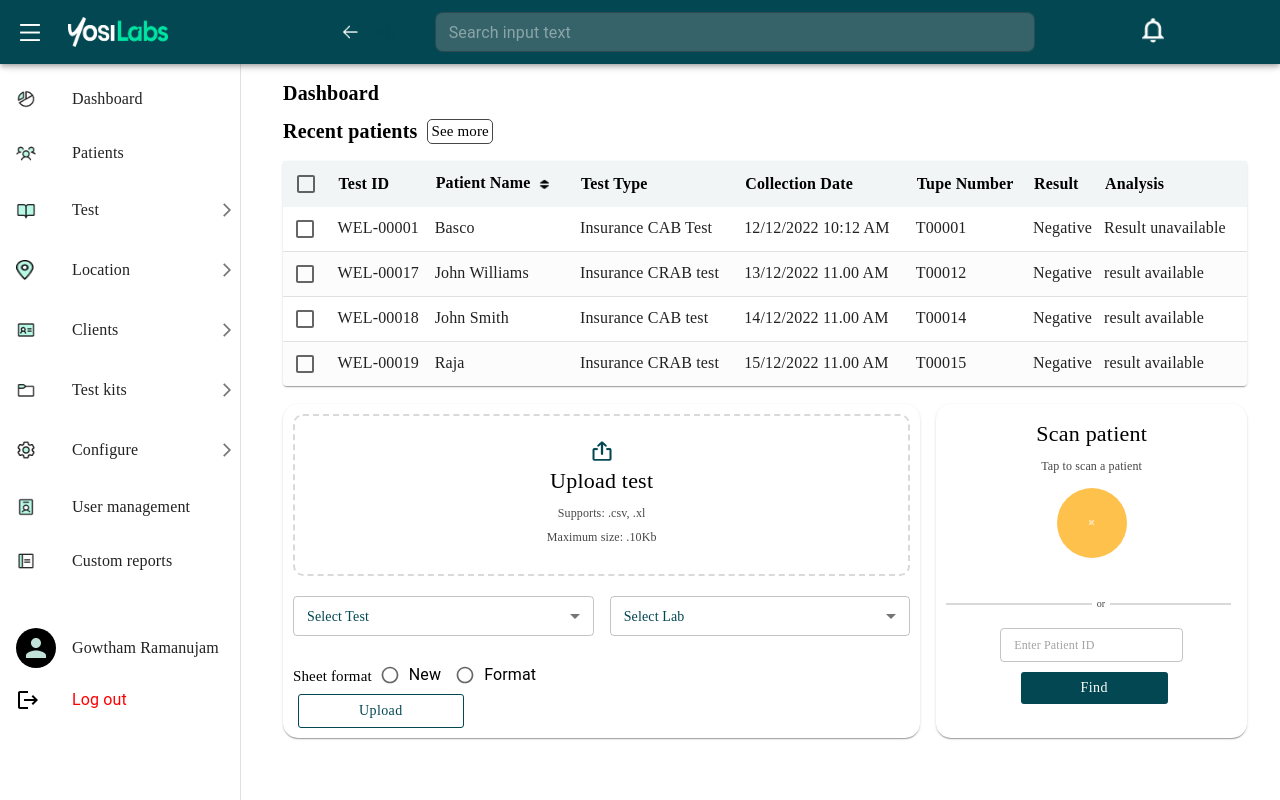
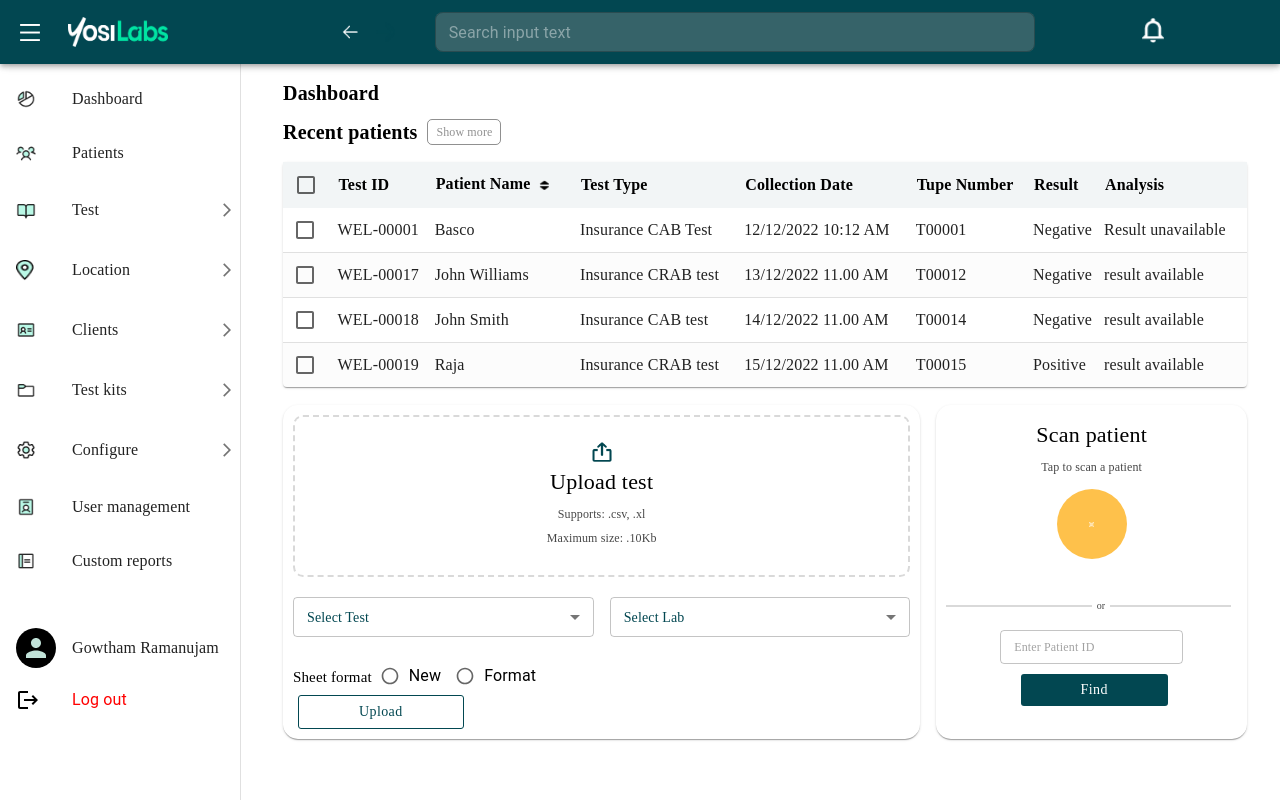
Before and after one commit to balasabi/yosi, a Next.js app: page /dashboard in a window 1280 px wide. Built offline with nearby package versions, Linux system fonts and the light colour scheme.

Commit message:
code added

```diff
--- a/src/screens/Dashboard/index.js
+++ b/src/screens/Dashboard/index.js
@@ -1,5 +1,5 @@
 import React, { useState } from 'react';
-import { Grid, Typography, Table, TableBody, TableCell, tableCellClasses, IconButton, TableRow, TableHead, TableContainer, Checkbox, Paper, TextField, Radio, RadioGroup, FormControlLabel, FormControl, FormLabel } from '@mui/material';
+import { Grid, Typography, Table, TableBody, TableCell, tableCellClasses, IconButton, TableRow, TableHead, TableContainer, Checkbox, Paper, TextField, Radio, FormControlLabel } from '@mui/material';
 import { styled } from '@mui/material';
 import Image from 'next/image';
 import arrow from '../../../public/Images/arrow.png';
@@ -37,19 +37,23 @@ const StyledTableRow = styled(TableRow)(({ theme }) => ({
     },
 }));
 
-
 function Dashboard(props) {
     const [state, setState] = useState({
-        userTest: [
+        isClickCheckBox: false,
+        selectedPatients: [],
+        test: null,
+        lab: null,
+        isClick: false,
+        useMoreUserTest: [
             { "id": 1, "testId": "WEL-00001", "patientName": "Basco", "testType": "Insurance CAB Test", "collectionDate": "12/12/2022 10:12 AM", "tubeNumber": "T00001", "result": "Negative", "analysis": "Result unavailable " },
             { "id": 2, "testId": "WEL-00017", "patientName": "John Williams ", "testType": "Insurance CRAB test", "collectionDate": "13/12/2022 11.00 AM", "tubeNumber": "T00012", "result": "Negative", "analysis": "result available" },
             { "id": 3, "testId": "WEL-00018", "patientName": "John Smith", "testType": "Insurance CAB test", "collectionDate": "14/12/2022 11.00 AM ", "tubeNumber": "T00014", "result": "Negative", "analysis": "result available" },
-            { "id": 4, "testId": "WEL-00019", "patientName": "Raja", "testType": "Insurance CRAB test", "collectionDate": "15/12/2022 11.00 AM", "tubeNumber": "T00015", "result": "Negative", "analysis": "result available" },
+            { "id": 4, "testId": "WEL-00019", "patientName": "Raja", "testType": "Insurance CRAB test", "collectionDate": "15/12/2022 11.00 AM", "tubeNumber": "T00015", "result": "Positive", "analysis": "result available" },
+            { "id": 5, "testId": "WEL-00020", "patientName": "Smith", "testType": "Insurance CAB Test", "collectionDate": "12/12/2022 10:12 AM", "tubeNumber": "T00001", "result": "Negative", "analysis": "Result unavailable " },
+            { "id": 6, "testId": "WEL-00021", "patientName": "Williams ", "testType": "Insurance CRAB test", "collectionDate": "13/12/2022 11.00 AM", "tubeNumber": "T00012", "result": "Negative", "analysis": "result available" },
+            { "id": 7, "testId": "WEL-00022", "patientName": "shruthi", "testType": "Insurance CAB test", "collectionDate": "14/12/2022 11.00 AM ", "tubeNumber": "T00014", "result": "Positive", "analysis": "result available" },
+            { "id": 8, "testId": "WEL-00023", "patientName": "Rajesh", "testType": "Insurance CRAB test", "collectionDate": "15/12/2022 11.00 AM", "tubeNumber": "T00015", "result": "Negative", "analysis": "result available" },
         ],
-        isClickCheckBox: false,
-        selectedPatients: [],
-        test: null,
-        lab: null
     })
 
     const checkBoxAction = () => {
@@ -77,9 +81,11 @@ function Dashboard(props) {
             })
         }
     }
+    const seeMoreAction = () => {
+        setState({ ...state, isClick: !state.isClick })
+    }
 
-
-
+    let testList = state.isClick ? state.useMoreUserTest : state.useMoreUserTest.slice(0, 4)
     return (
         <>
             <Grid container spacing={2}>
@@ -92,8 +98,8 @@ function Dashboard(props) {
                     <Typography style={{ fontSize: "20px", fontFamily: 'Avenir-Black', fontStyle: "normal", fontWeight: 800, lineHeight: "20px", marginRight: 10 }}>
                         Recent patients
                     </Typography>
-                    <Typography style={{ fontFamily: 'Avenir', fontSize: "15px", justifyContent: "center", alignItems: "center", borderRadius: 5, paddingRight: 3, paddingLeft: 3, border: "1px solid #474747", }}>
-                        See more
+                    <Typography style={{ fontFamily: 'Avenir', fontSize: "12px", justifyContent: "center", alignItems: "center", borderRadius: 5, padding: "3px 8px 3px 8px", border: "1px solid rgba(71, 71, 71, 0.6)", cursor: "pointer", color: "rgba(71, 71, 71, 0.6)" }} onClick={() => seeMoreAction()}>
+                        {state.isClick ? "Show less" : "Show more"}
                     </Typography>
                 </Grid>
                 <Grid item xs={12} marginTop={"1px"}>
@@ -117,7 +123,7 @@ function Dashboard(props) {
                                     </StyledTableRow>
                                 </TableHead>
                                 <TableBody>
-                                    {state.userTest !== undefined && state.userTest.map((item, index) =>
+                                    {testList !== undefined && testList.map((item, index) =>
                                         <StyledTableRow key={index.toString()} style={{ background: (index % 2) == 0 ? "#FFF" : "rgba(240, 240, 240, 0.2)" }}>
                                             <StyledTableCell>
                                                 <Checkbox
```
